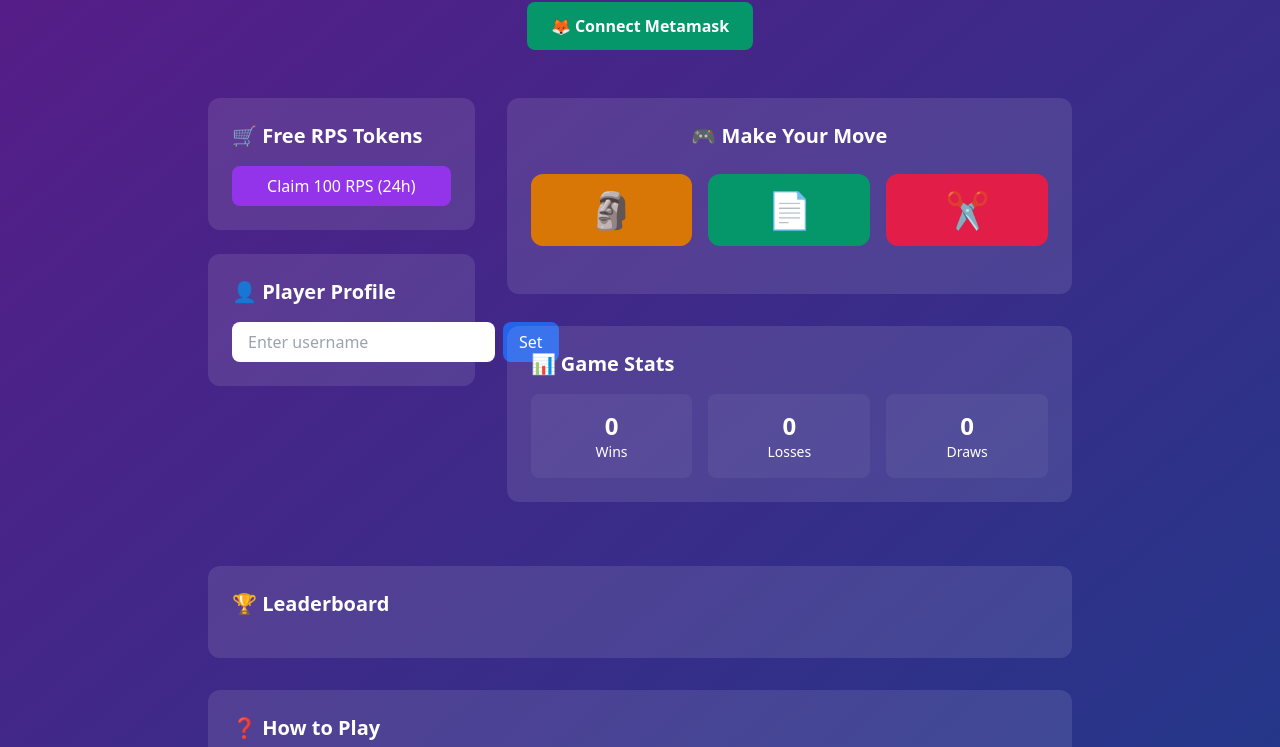
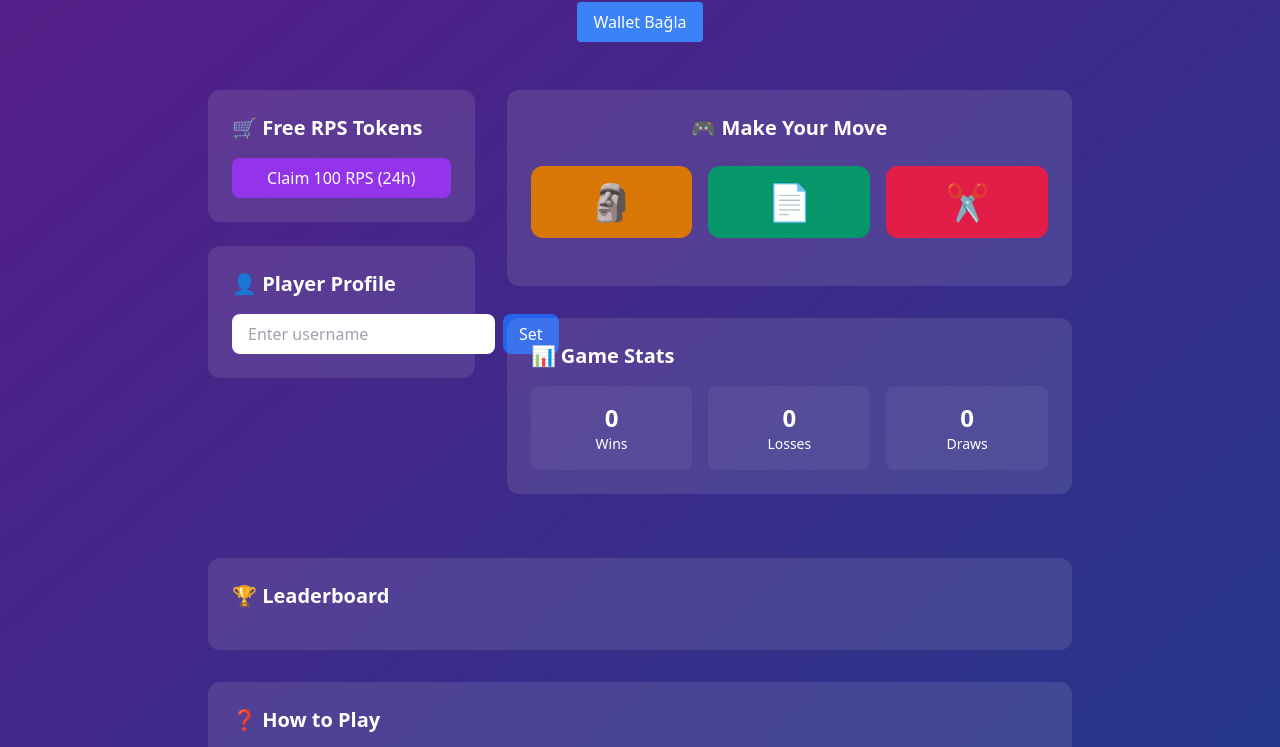
Before and after one commit to zacnider/rps-game, a website: page public/index.html in a window 1280 px wide. Shown: the part 86-833 px from the top of the page. Drawn offline with nearby package versions, Linux system fonts and the light colour scheme.

Commit message:
Update index.html

```diff
--- a/public/index.html
+++ b/public/index.html
@@ -13,11 +13,13 @@
         <div class="text-center mb-12">
             <h1 class="text-4xl font-bold mb-4">🪨📄✂️ Rock Paper Scissors on Monad</h1>
             <div class="flex justify-center gap-4">
-                <button id="connectMetamask"
-                        class="bg-emerald-600 hover:bg-emerald-700 px-6 py-3 rounded-lg font-bold transition-all"
-                        onclick="connectWallet()">
-                    🦊 Connect Metamask
-                </button>
+<button
+    id="connectButton"
+    onclick="initializeConnection()"
+    class="bg-blue-500 text-white px-4 py-2 rounded"
+>
+    Wallet Bağla
+</button>
             </div>
         </div>
 
```
